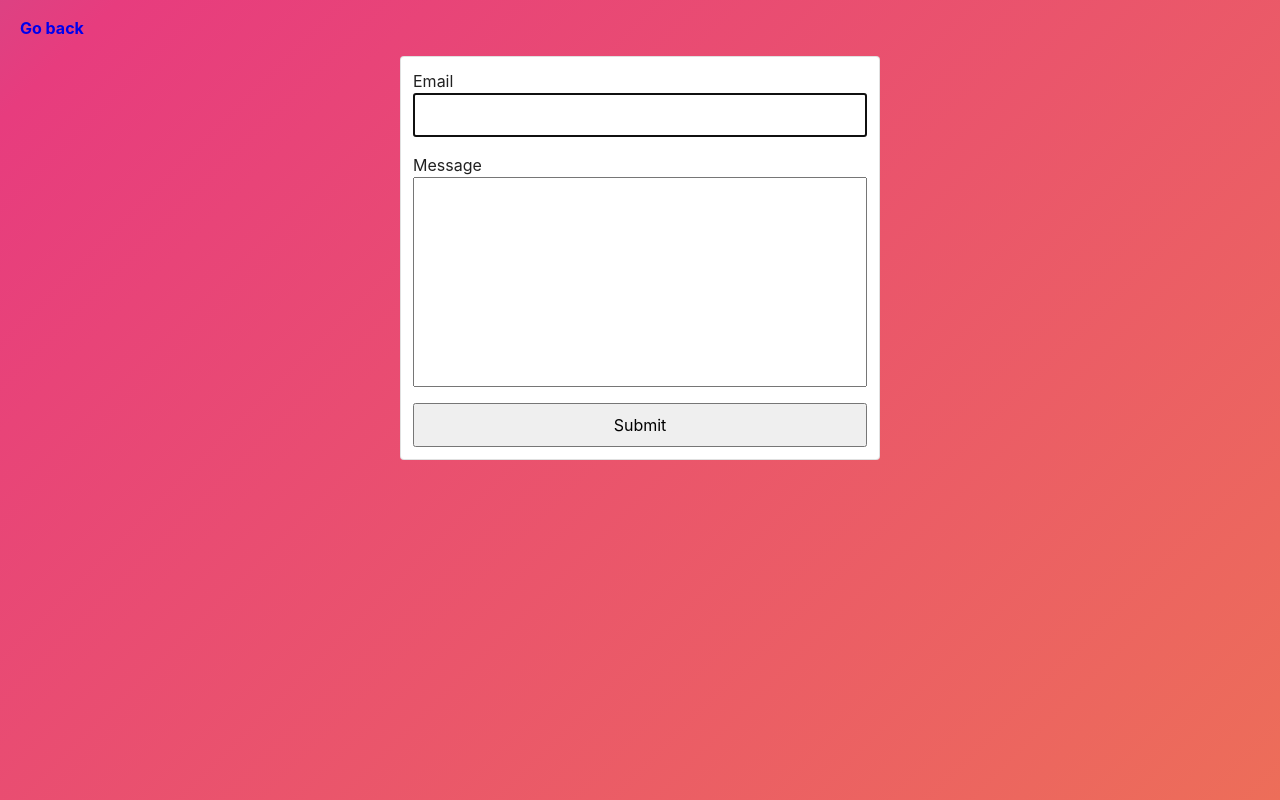
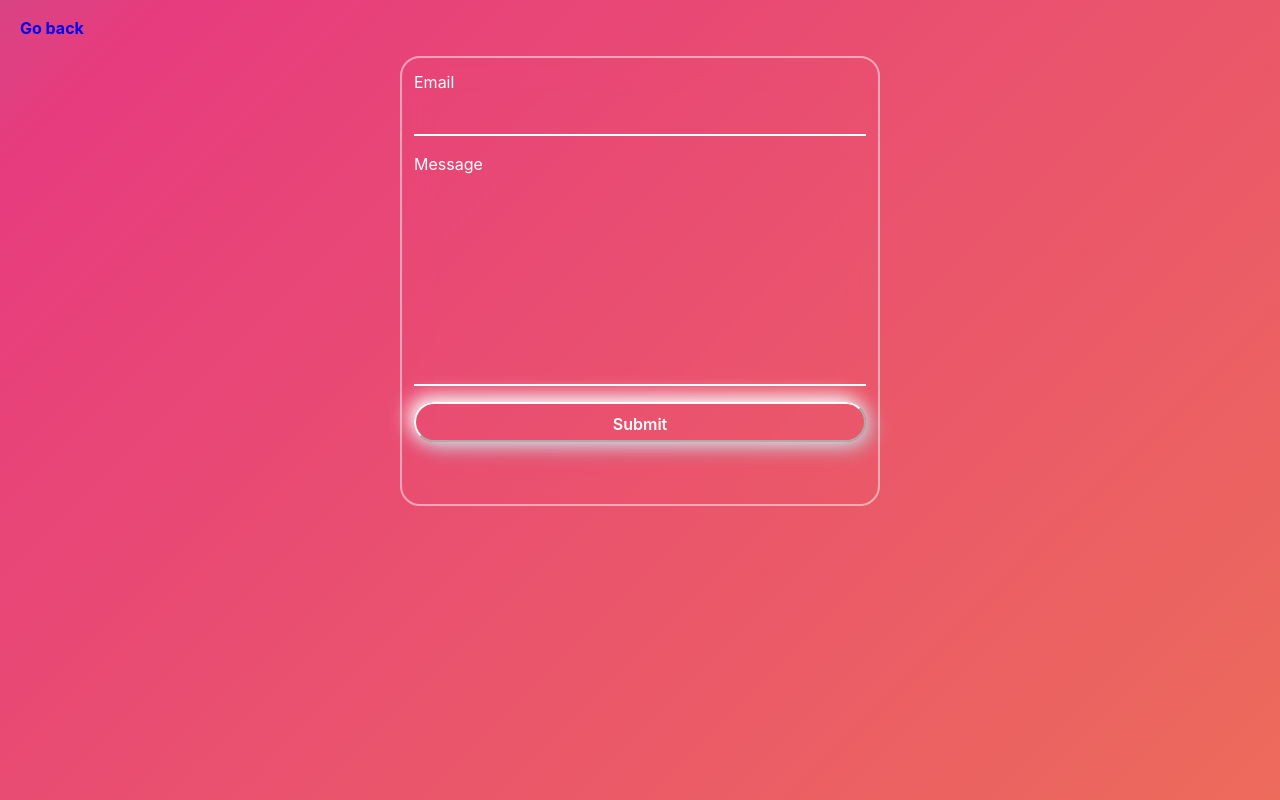
Before and after one commit to EuJinnLucaShow/goit-js-hw-08, a website built with Parcel: page src/03-feedback.html in a window 1280 px wide. Built offline with nearby package versions, Linux system fonts and the light colour scheme.

Commit message:
Update feedback.css
Added visual effects

```diff
--- a/src/css/03-feedback.css
+++ b/src/css/03-feedback.css
@@ -2,30 +2,61 @@
   display: flex;
   flex-direction: column;
   max-width: 480px;
+  /* width: 400px; */
+  height: 450px;
   padding: 12px;
-  background-color: #fff;
-  border: 1px solid rgba(0, 0, 0, 0.12);
-  border-radius: 4px;
+  /* background-color: #fff; */
+  background: transparent;
+  /* border: 1px solid rgba(0, 0, 0, 0.12); */
+  border: 2px solid rgba(255, 255, 255, 0.5);
+  /* border-radius: 4px; */
+  border-radius: 20px;
+  backdrop-filter: blur(15px);
 }
 
 .feedback-form label {
   display: flex;
   flex-direction: column;
   margin-bottom: 16px;
+  color: #fff;
+  border-bottom: 2px solid #fff;
 }
 
 .feedback-form button {
   padding: 8px 12px;
   font: inherit;
   cursor: pointer;
+  width: 100%;
+  height: 40px;
+  border-radius: 40px;
+  background: transparent;
+  /* border: none; */
+  border-color: #fff;
+  color: #fff;
+  font-size: 1em;
+  font-weight: 600;
+  box-shadow: -5px -5px 20px #fff, 5px 5px 20px #babecc;
+  transition: all 0.2s ease-in-out;
 }
 
 input,
 textarea {
   padding: 8px;
   font: inherit;
+  background: transparent;
+  border: none;
+  outline: none;
+  color: #fff;
 }
 
 textarea {
   resize: none;
 }
+
+.feedback-form button:hover {
+  box-shadow: -2px -2px 5px #fff, 2px 2px 5px #babecc;
+}
+
+.feedback-form button:active {
+  box-shadow: inset 1px 1px 2px #babecc, inset -1px -1px 2px #fff;
+}
```
